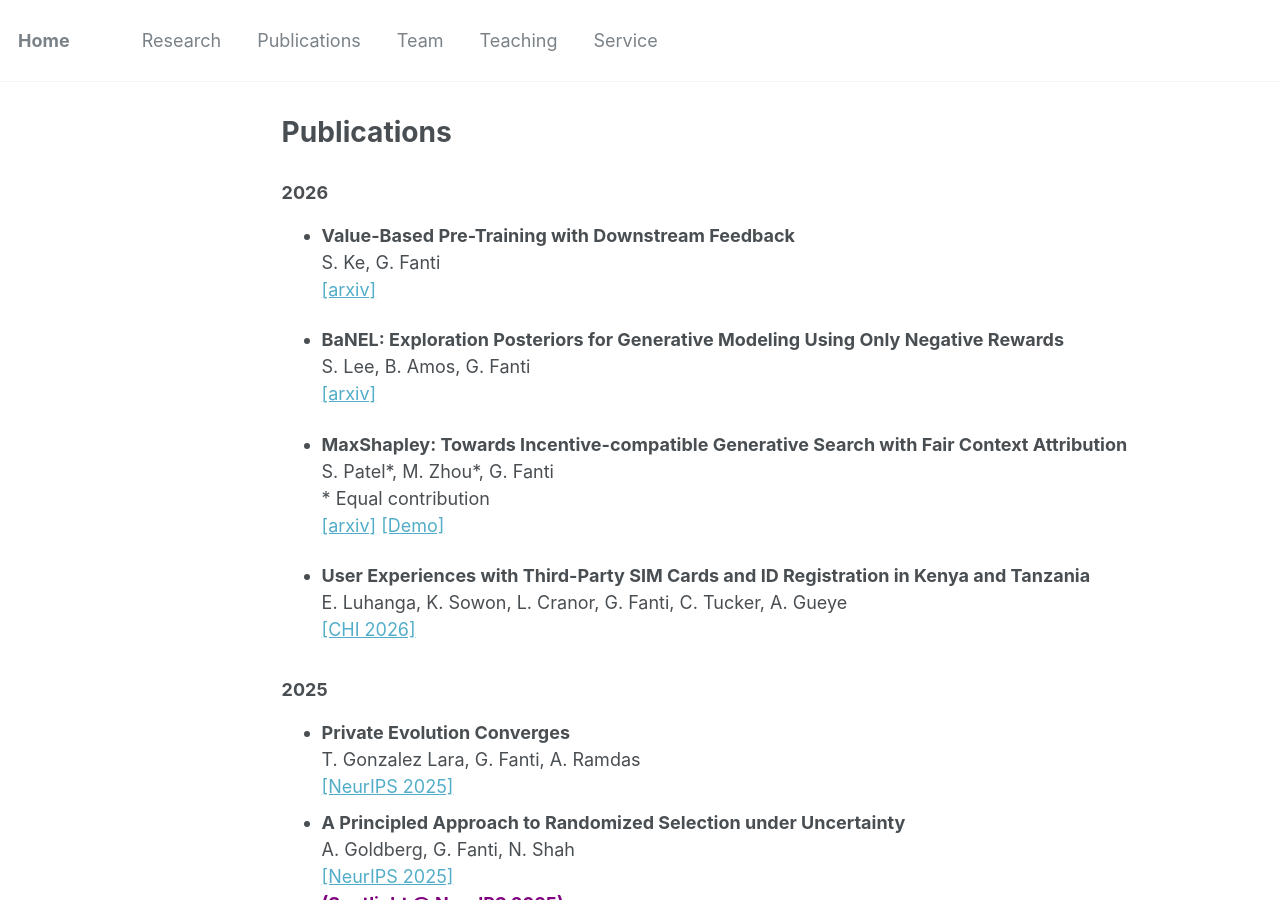
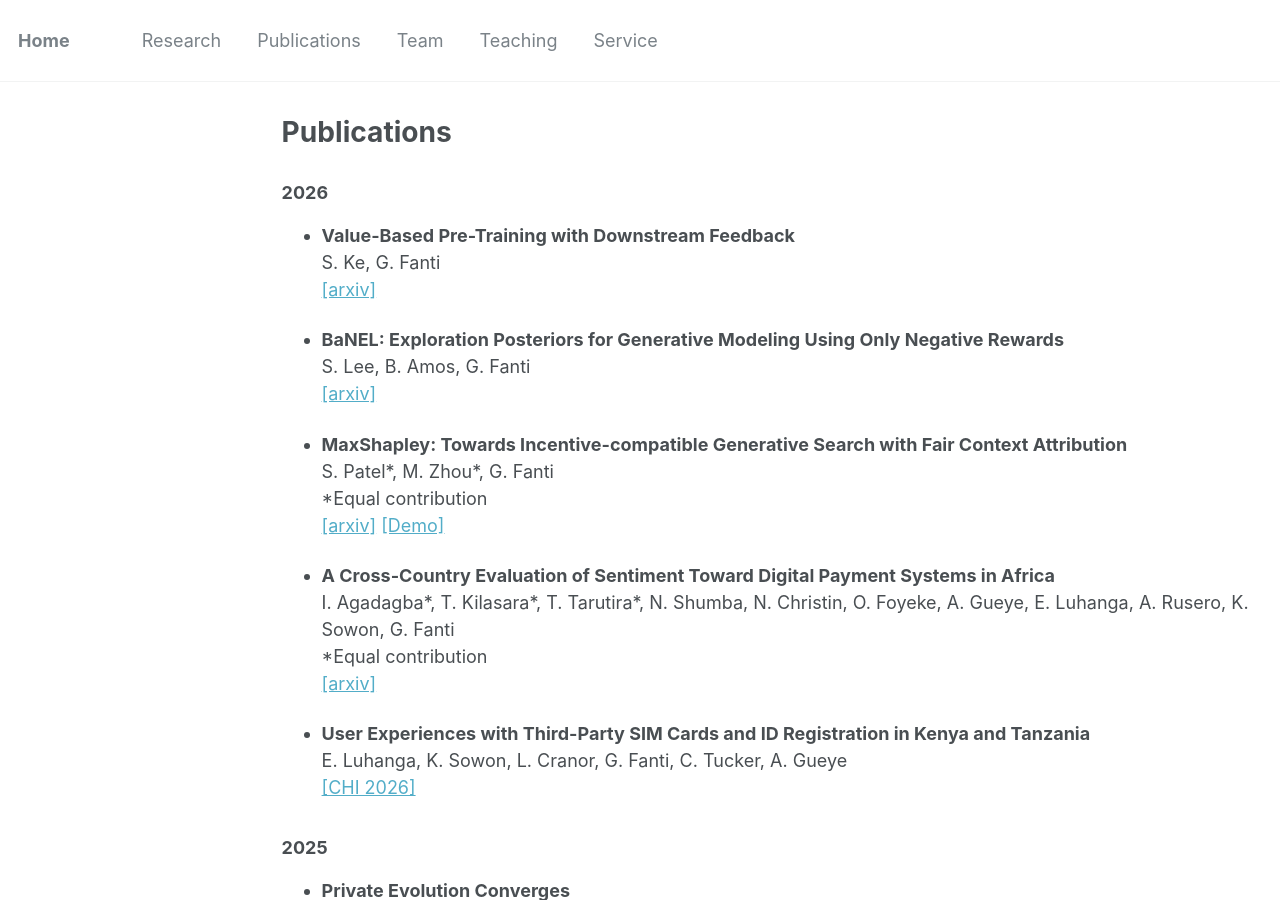
Before and after one commit to gfanti/gfanti.github.io, a Jekyll site: the page built from _pages/publications.md, in a window 1280 px wide and 900 px high. Built offline with Jekyll 4.4.1, drawn with Linux system fonts in a browser that asks for light colours.

Commit message:
digital payments paper

```diff
--- a/_pages/publications.md
+++ b/_pages/publications.md
@@ -18,10 +18,18 @@ author_profile: false
 
 * <b>MaxShapley: Towards Incentive-compatible Generative Search with Fair Context Attribution</b>
 <br>S. Patel\*, M. Zhou\*, G. Fanti
-<br> * Equal contribution
+<br>\*Equal contribution
 <br> <a href="https://arxiv.org/abs/2512.05958">[arxiv]</a>
 <a href="https://fair-search.com">[Demo]</a>
 <br>
+
+
+* <b>A Cross-Country Evaluation of Sentiment Toward Digital Payment Systems in Africa</b>
+<br>I. Agadagba\*, T. Kilasara\*, T. Tarutira*, N. Shumba, N. Christin, O. Foyeke, A. Gueye, E. Luhanga, A. Rusero, K. Sowon, G. Fanti
+<br>\*Equal contribution
+<br> <a href="https://arxiv.org/abs/2604.11566">[arxiv]</a>
+<br>
+
 
 * <b>User Experiences with Third-Party SIM Cards and ID Registration in Kenya and Tanzania</b>
 <br>E. Luhanga, K. Sowon, L. Cranor, G. Fanti, C. Tucker, A. Gueye
```
